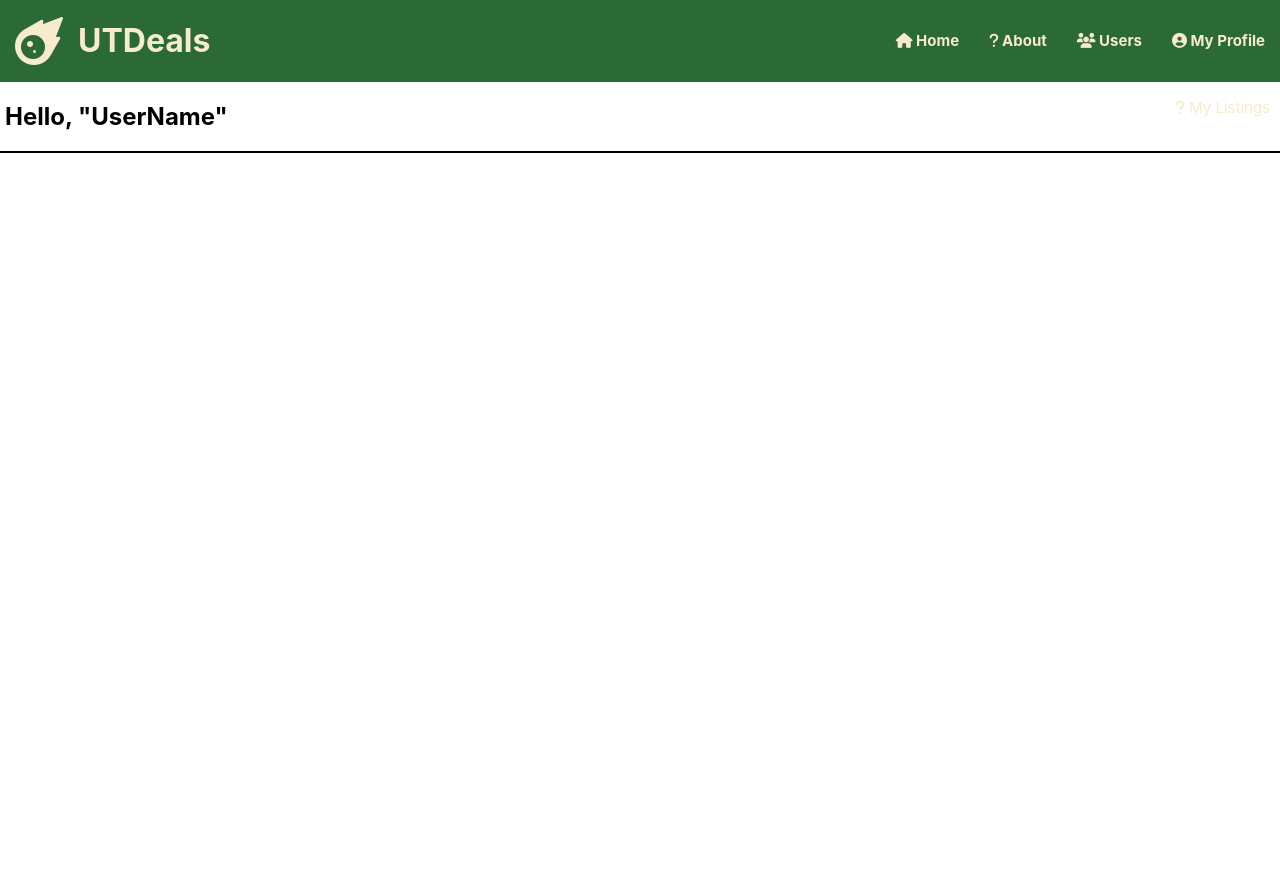
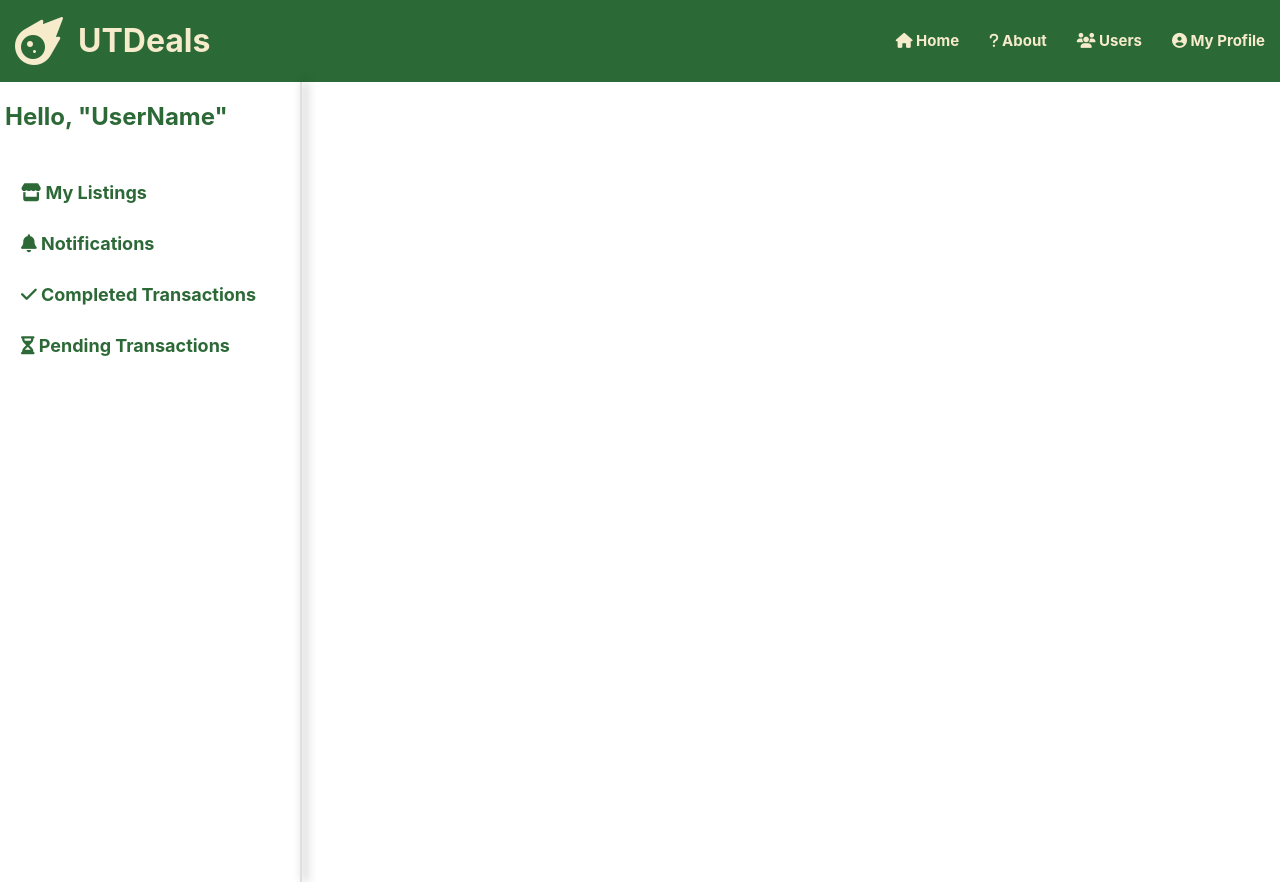
Before and after one commit to Recren/Hackathon, a React (Create React App) app in the folder frontend/: page /profile in a window 1280 px wide. Before the commit the page ends 800 px from the top, so only its background shows below. Built offline with nearby package versions, Linux system fonts and the light colour scheme.

Commit message:
Made the side bar for the profile page

```diff
--- a/frontend/src/Profile/ProfilePage.css
+++ b/frontend/src/Profile/ProfilePage.css
@@ -2,8 +2,10 @@
 
 .heading {
   display: flex;
-  justify-content: space-between;
+  flex-direction: column;
   margin-left: 5px;
+  text-align: left;
+  color: rgba(1, 75, 15, 0.831)
 }
 
 .line {
@@ -11,5 +13,37 @@
   left: 0; /* Align the line to the left edge of the box */
   width: 100%; /* Make the line span the full width of the box */
   border: none; /* Remove default hr border */
-  border-top: 2px solid #000; /* Add a black top border for the line */
+  border-top: 2px solid rgb(73, 68, 68); /* Add a black top border for the line */
 }
+
+.profilenav ul {
+  list-style: none;
+  padding: 0;
+  display: flex;
+  flex-direction: column;
+}
+
+.profilenav ul li {
+  margin-right: 10px;
+  padding: 15px;
+}
+
+
+.profilenav ul li a,
+.profilenav ul li Link {
+  text-decoration: none;
+  color:rgba(1, 75, 15, 0.831);
+  font-size: 18px;
+  font-weight: bold;
+  margin-left: 1px;
+}
+
+.verticalline {
+  width: 2px; /* Adjust the width of the line as needed */
+  height: 100%; /* Make the line span the full height of the container */
+  background-color: rgba(178, 178, 178, 0.421); /* Line color (black in this example) */
+  position: absolute;
+  left: 300px; /* Position the line on the left side of the container */
+  margin-top: 0%; /* Align the line to the top of the container */
+  box-shadow: 4px 0 10px rgba(0, 0, 0, 0.5); /* Add box shadow */
+}
--- a/frontend/src/Profile/ProfilePage.js
+++ b/frontend/src/Profile/ProfilePage.js
@@ -5,16 +5,20 @@ import '@fortawesome/fontawesome-free/css/all.min.css';
 function ProfilePage() {
 
   return (
-    <div classaName="profile">
+    <div className="profile">
       <div className="heading">
         <h2> Hello, "UserName" </h2>
-        <nav>
+
+        <nav className="profilenav">
           <ul>
-            <li><a href="/Listings"><i className="fa-solid fa-question"></i> My Listings </a></li>
+            <li><a href="/Listings"><i className="fa-solid fa-store"></i> My Listings </a></li>
+            <li><a href="/Listings"><i className="fa-solid fa-bell"></i> Notifications </a></li>
+            <li><a href="/Listings"><i className="fa-solid fa-check"></i> Completed Transactions </a></li>
+            <li><a href="/Listings"><i className="fa-solid fa-hourglass-half"></i> Pending Transactions </a></li>
           </ul>
         </nav>
+        <div className='verticalline'></div>
       </div>
-      <div className="line"></div>
     </div>
   );
 }
```
